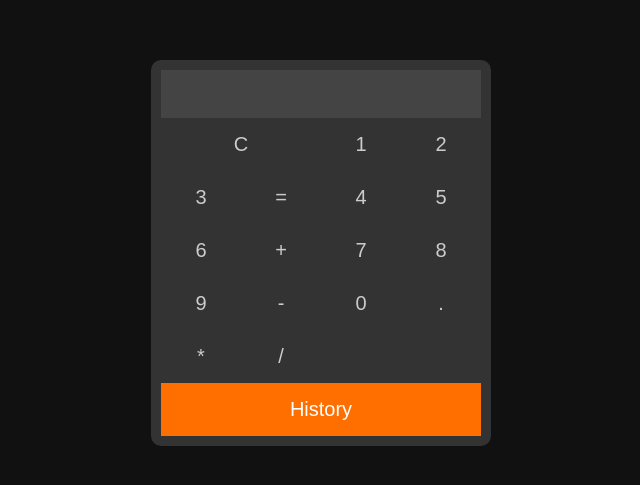
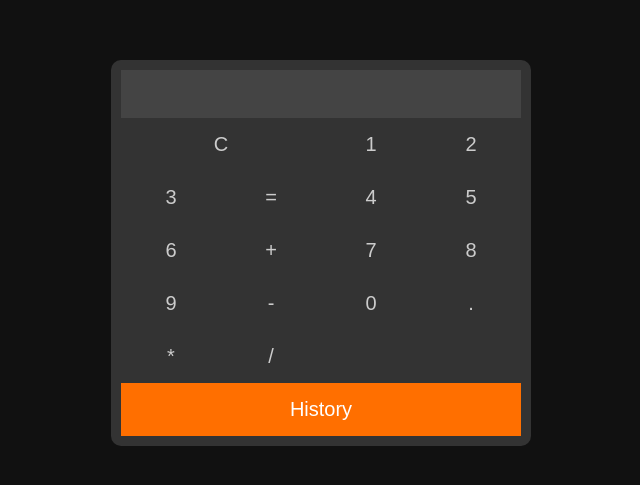
Before and after one commit to Pedestrian101/Calc, a plain HTML site: page index.html in a window 1280 px wide. Shown: the part 147-632 px from the top of the page, without its empty margins (319-959 px from the left). Drawn offline with Linux system fonts and the light colour scheme.

Commit message:
Update index.html

```diff
--- a/index.html
+++ b/index.html
@@ -22,8 +22,8 @@
         .calculator {
             display: grid;
             grid-template-columns: repeat(4, 1fr);
-            width: 90%; /* Adjust the percentage as needed */
-            max-width: 320px; /* Set a maximum width for smaller screens */
+            width: 120%; /* Enlarge by 75% (adjust the percentage as needed) */
+            max-width: 400px;
             padding: 10px;
             background-color: #333;
             border-radius: 10px;
```
